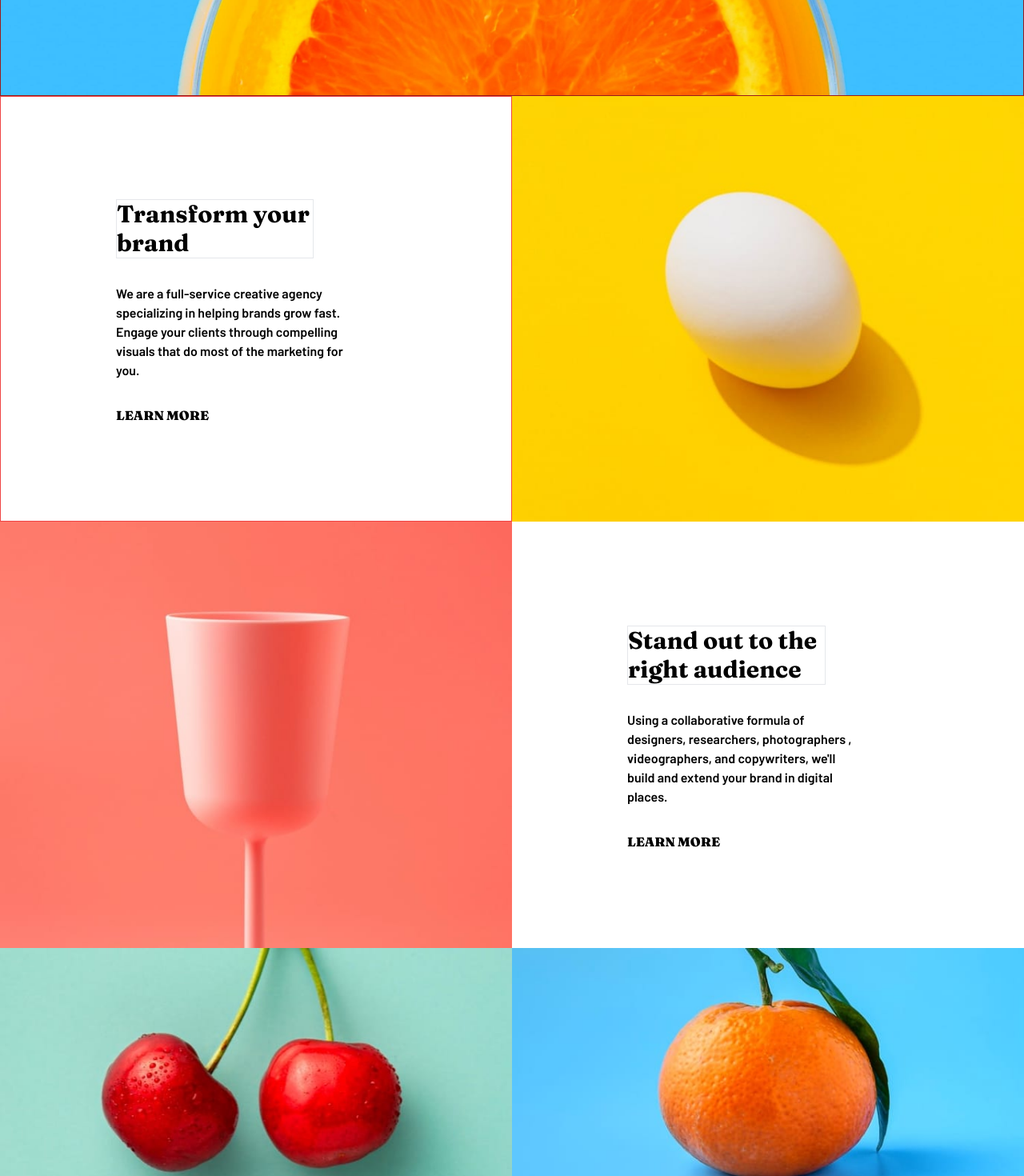
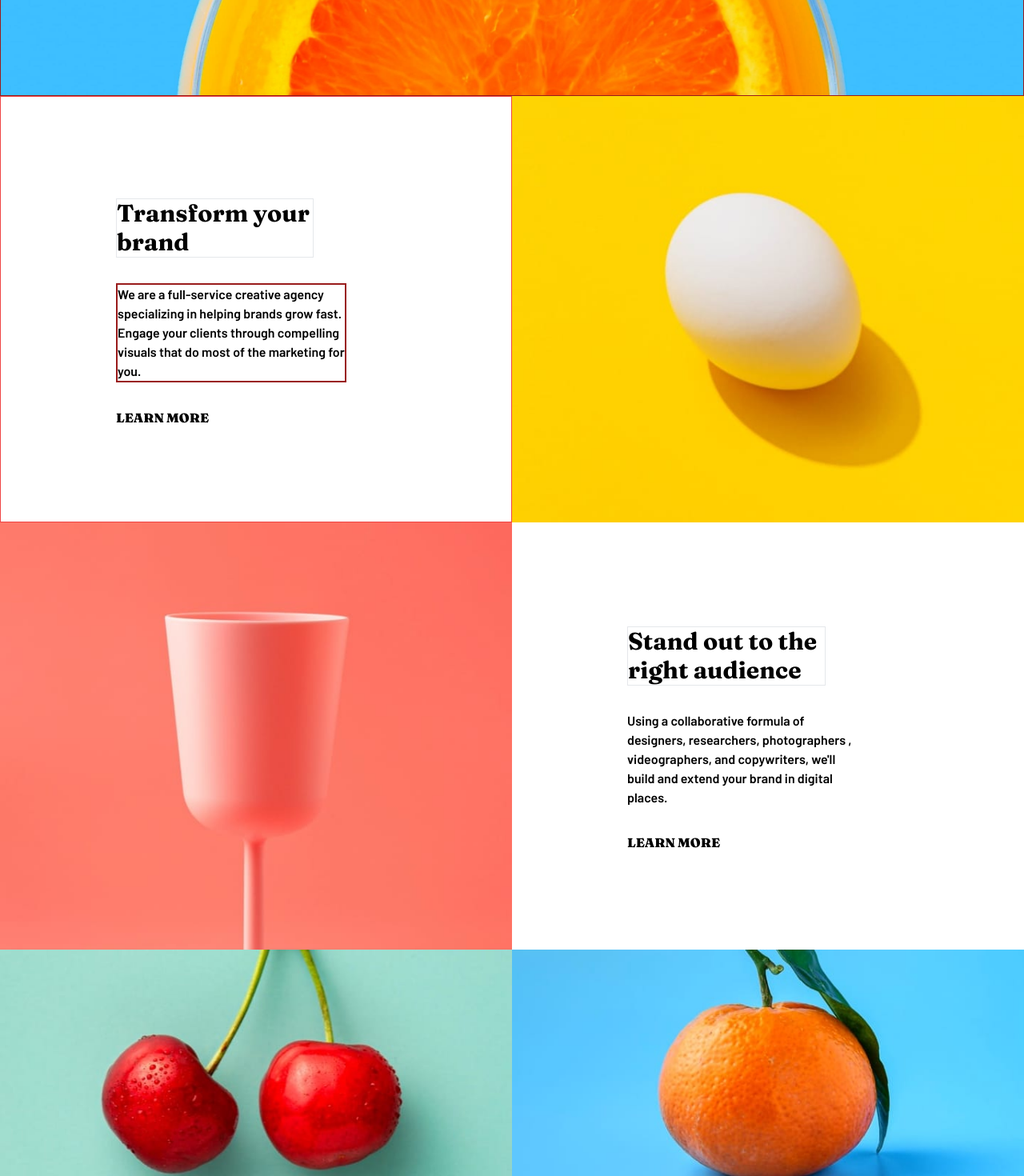
Before and after one commit to presh-031/Sunnyside-Landing-Page, a React (Create React App) app: page / in a window 1280 px wide. Shown: the part 680-2150 px from the top of the page at 80% size. Built offline with nearby package versions, Linux system fonts and the light colour scheme.

Commit message:
swapping images with css since theyre few and optimied

```diff
--- a/src/components/Footer.jsx
+++ b/src/components/Footer.jsx
@@ -12,7 +12,7 @@ const Footer = () => {
         <li>Services</li>
         <li>Projects</li>
       </ul>
-      <div className="mt-20 flex   justify-center gap-6 pb-16 very-tiny:flex-col very-tiny:items-center">
+      <div className="mt-20 flex justify-center  gap-6 pb-16 very-tiny:flex-col very-tiny:items-center small:flex-row">
         <div>
           <img src={facebook} alt="" />
         </div>
--- a/src/components/Grid.jsx
+++ b/src/components/Grid.jsx
@@ -1,27 +1,31 @@
-import eggImage from "../images/mobile/image-transform.jpg";
-import cupImage from "../images/mobile/image-stand-out.jpg";
+import eggImageMobile from "../images/mobile/image-transform.jpg";
+import cupImageMobile from "../images/mobile/image-stand-out.jpg";
+import eggImageDesktop from "../images/desktop/image-transform.jpg";
+import cupImageDesktop from "../images/desktop/image-stand-out.jpg";
 
 const Grid = () => {
   return (
     <section>
       <div className="flex flex-col-reverse  md:flex-row ">
         <div className=" border border-red-500 text-center md:flex  md:w-[50%] md:flex-col md:justify-center  md:pl-36  md:text-left ">
-          <p className="mx-auto mt-12 mb-8 max-w-[16rem] break-words  border font-fraunces text-3xl md:mx-0 md:w-[50%]">
+          <p className="mx-auto mt-12 mb-8  max-w-[16rem]  break-words border font-fraunces text-3xl  md:mx-0 md:w-[50%]">
             Transform your brand
           </p>
-          <p className="mx-auto mb-6 max-w-[18rem] font-barlow md:mx-0 md:mb-8 md:w-[72%]">
+          <p className="mx-auto mb-6 max-w-[18rem] border-2 border-red-800 font-barlow  md:mx-0 md:mb-8 md:w-[72%]">
             We are a full-service creative agency specializing in helping brands grow fast. Engage your clients through
             compelling visuals that do most of the marketing for you.
           </p>
           <p className="mb-10 font-fraunces md:font-black">LEARN MORE</p>
         </div>
         <div className="md:w-[50%]">
-          <img src={eggImage} alt="" />
+          <img className="sm:hidden" src={eggImageMobile} alt="" />
+          <img className="hidden w-[100%] sm:block" src={eggImageDesktop} alt="" />
         </div>
       </div>
       <div className="md:flex">
         <div className="md:w-[50%]">
-          <img src={cupImage} alt="" />
+          <img className="sm:hidden" src={cupImageMobile} alt="" />
+          <img className="hidden w-[100%] sm:block" src={cupImageDesktop} alt="" />
         </div>
         <div className=" text-center md:flex  md:w-[50%] md:flex-col md:justify-center  md:pl-36  md:text-left ">
           <p className=" mx-auto mt-12  mb-8 max-w-[16rem] border font-fraunces text-3xl md:mx-0 md:w-[50%]">
--- a/tailwind.config.js
+++ b/tailwind.config.js
@@ -32,8 +32,9 @@ module.exports = {
       }),
       screens: {
         "very-tiny": "100px",
+        // => @media (min-width: 100px) { ... }
         small: "300px",
-        // => @media (min-width: 640px) { ... }
+        // => @media (min-width: 300px) { ... }
       },
     },
   },
```
